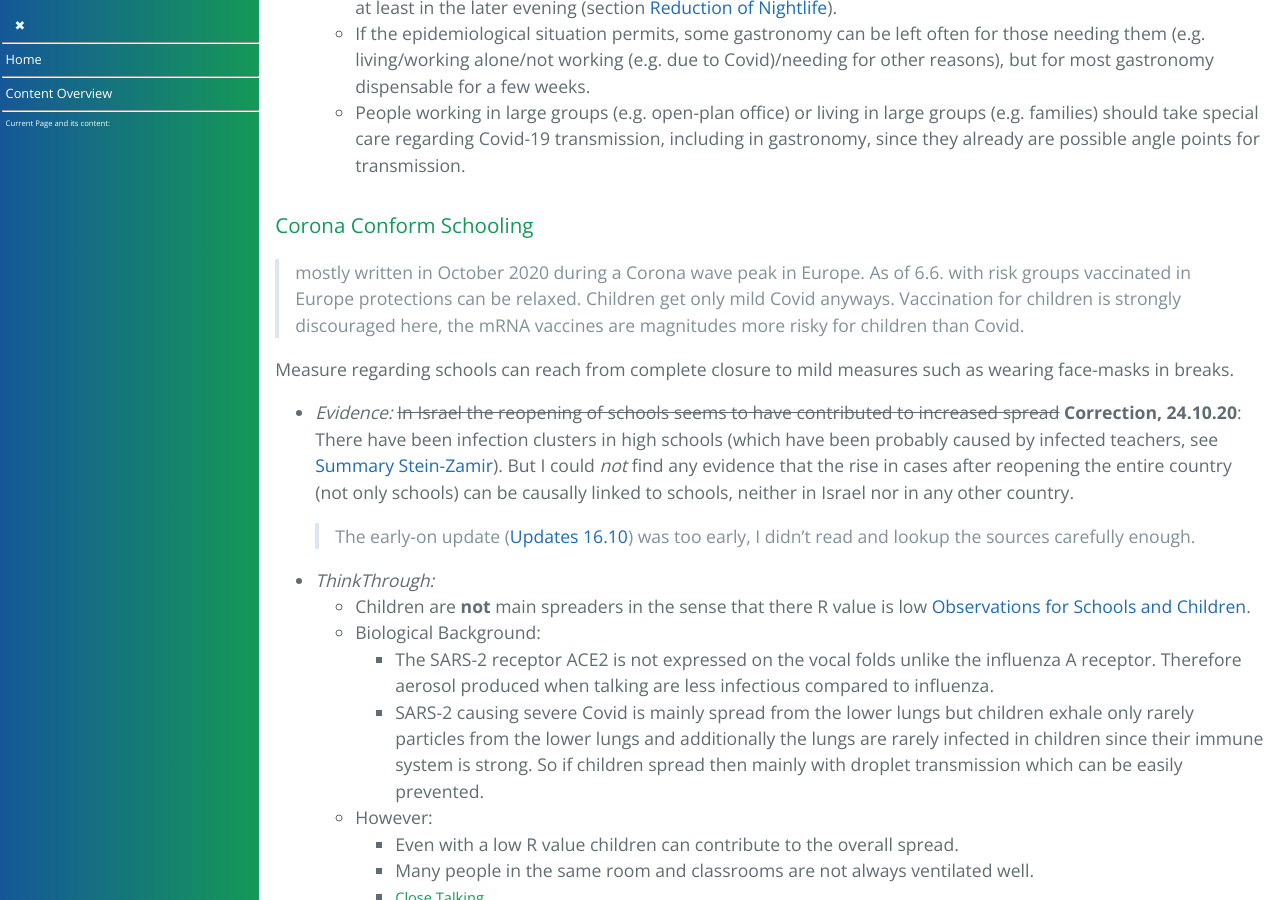
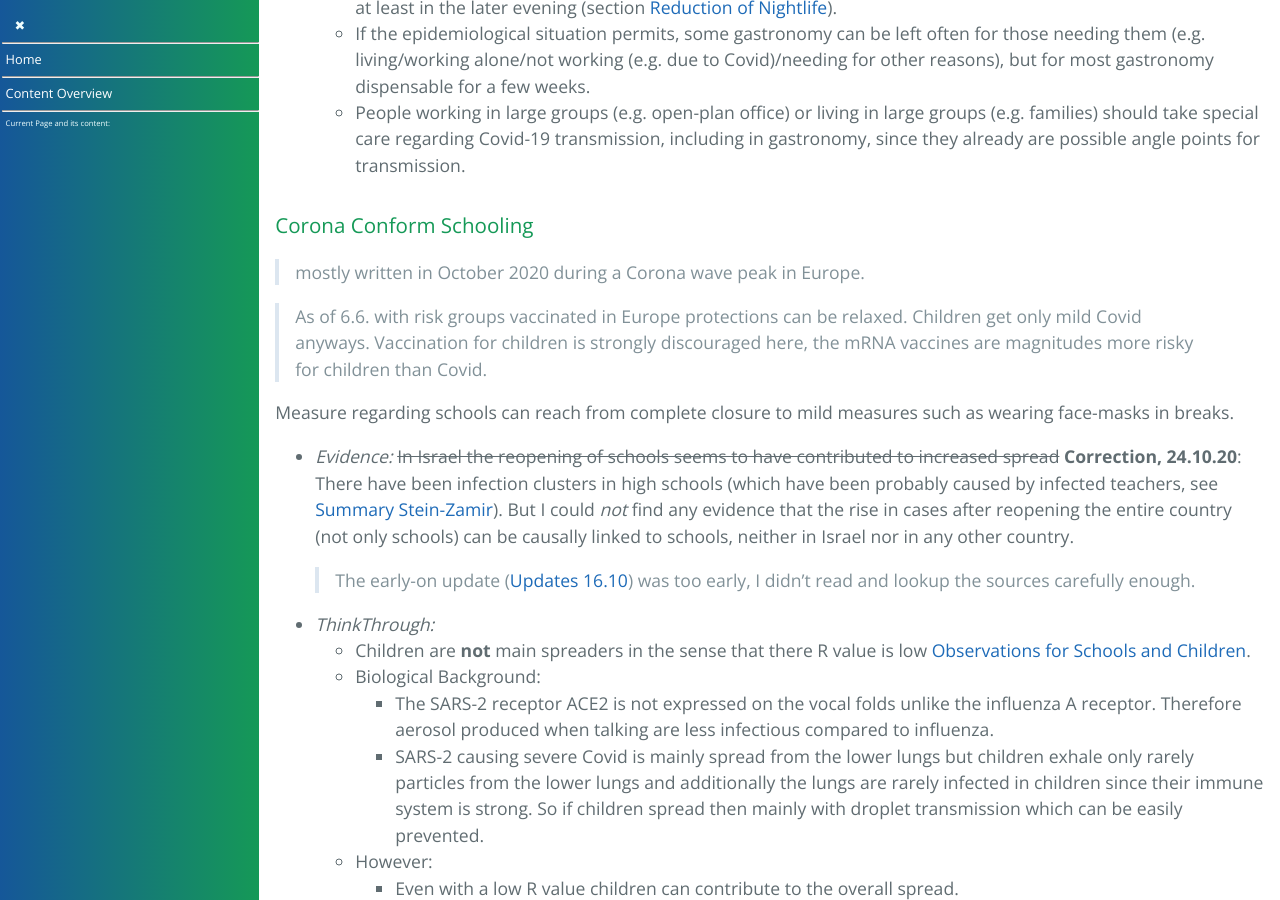
Before and after one commit to forestgrape/coronavirus, a Jekyll site: the page built from 7_social/controlling.md, in a window 1280 px wide and 900 px high, scrolled down 15889 px. Built offline with Jekyll 4.4.1, drawn with Linux system fonts in a browser that asks for light colours; our own code applies the rules of GitHub Pages for plain Markdown files.

Commit message:
formulation

```diff
--- a/7_social/controlling.md
+++ b/7_social/controlling.md
@@ -414,7 +414,9 @@
 
 ### Corona Conform Schooling
 
-> mostly written in October 2020 during a Corona wave peak in Europe. As of 6.6. with risk groups vaccinated in Europe protections can be relaxed. Children get only mild Covid anyways. Vaccination for children is strongly discouraged here, the mRNA vaccines are magnitudes more risky for children than Covid.
+> mostly written in October 2020 during a Corona wave peak in Europe.
+
+> As of 6.6. with risk groups vaccinated in Europe protections can be relaxed. Children get only mild Covid anyways. Vaccination for children is strongly discouraged here, the mRNA vaccines are magnitudes more risky for children than Covid.
 
 Measure regarding schools can reach from complete closure to mild measures such as wearing face-masks in breaks.
 * _Evidence:_  ~~In Israel the reopening of schools seems to have contributed to increased spread~~ **Correction, 24.10.20**: There have been infection clusters in high schools (which have been probably caused by infected teachers, see [Summary Stein-Zamir](../5_epidemiological/spread_analyses.md#summary-stein-zamir)). But I could *not* find any evidence that the rise in cases after reopening the entire country (not only schools) can be causally linked to schools, neither in Israel nor in any other country.
```
